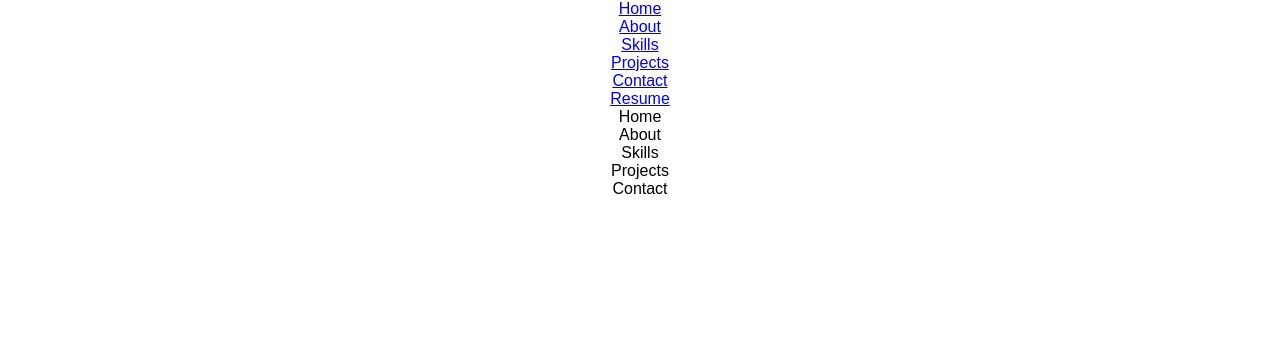
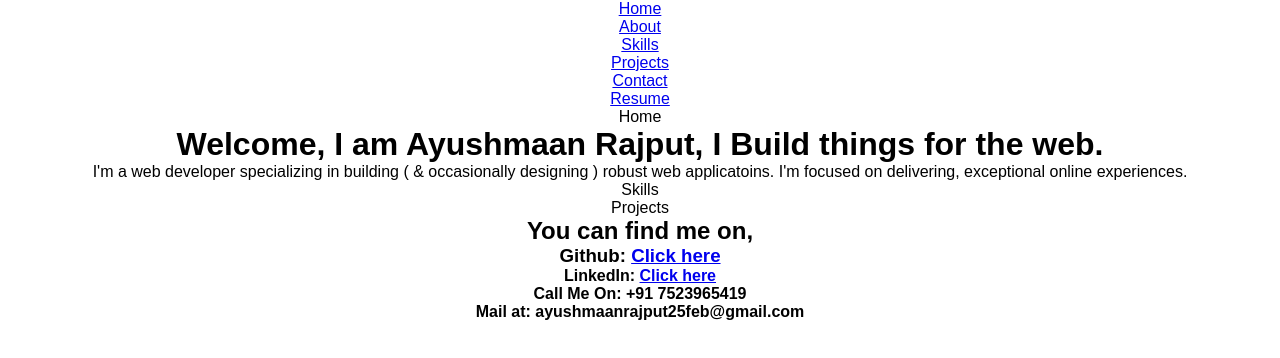
Before and after one commit to AyushmaanRajput/ayushmaanrajput.github.io, a React (Create React App) app: page / in a window 1280 px wide. Shown: the top 358 px of the page. Built offline with nearby package versions, Linux system fonts and the light colour scheme.

Commit message:
contact sections detailed added

```diff
--- a/src/components/About.jsx
+++ b/src/components/About.jsx
@@ -2,6 +2,10 @@ import React from 'react'
 
 export const About = () => {
   return (
-    <div id='about' className='about section'>About</div>
+    <div id='about' className='about section'>
+      <h1>Welcome, I am <span id="user-detail-name">Ayushmaan Rajput</span>,
+      I Build things for the web.</h1>
+      <p id="user-detail-intro">I'm a web developer specializing in building ( & occasionally designing ) robust web applicatoins. I'm focused on delivering, exceptional online experiences.</p>
+    </div>
   )
 }
--- a/src/components/Contact.jsx
+++ b/src/components/Contact.jsx
@@ -1,7 +1,35 @@
-import React from 'react'
+import React from "react";
 
 export const Contact = () => {
   return (
-    <div id='contact'>Contact</div>
-  )
-}
+    <div id="contact">
+      <h2>You can find me on,</h2>
+      <h3>
+        Github:{" "}
+        <a
+          href="https://github.com/AyushmaanRajput"
+          target="_blank"
+          id="contact-github"
+        >
+          Click here
+        </a>
+      </h3>
+      <h4>
+        LinkedIn:{" "}
+        <a
+          href="https://www.linkedin.com/in/ayushmaan-rajput-8ba7ab279/"
+          target="_blank"
+          id="contact-linkedin"
+        >
+          Click here
+        </a>
+      </h4>
+      <h4>
+        Call Me On: <span id="contact-phone">+91 7523965419</span>
+      </h4>
+      <h4>
+        Mail at: <span id="contact-email">ayushmaanrajput25feb@gmail.com</span>
+      </h4>
+    </div>
+  );
+};
```
